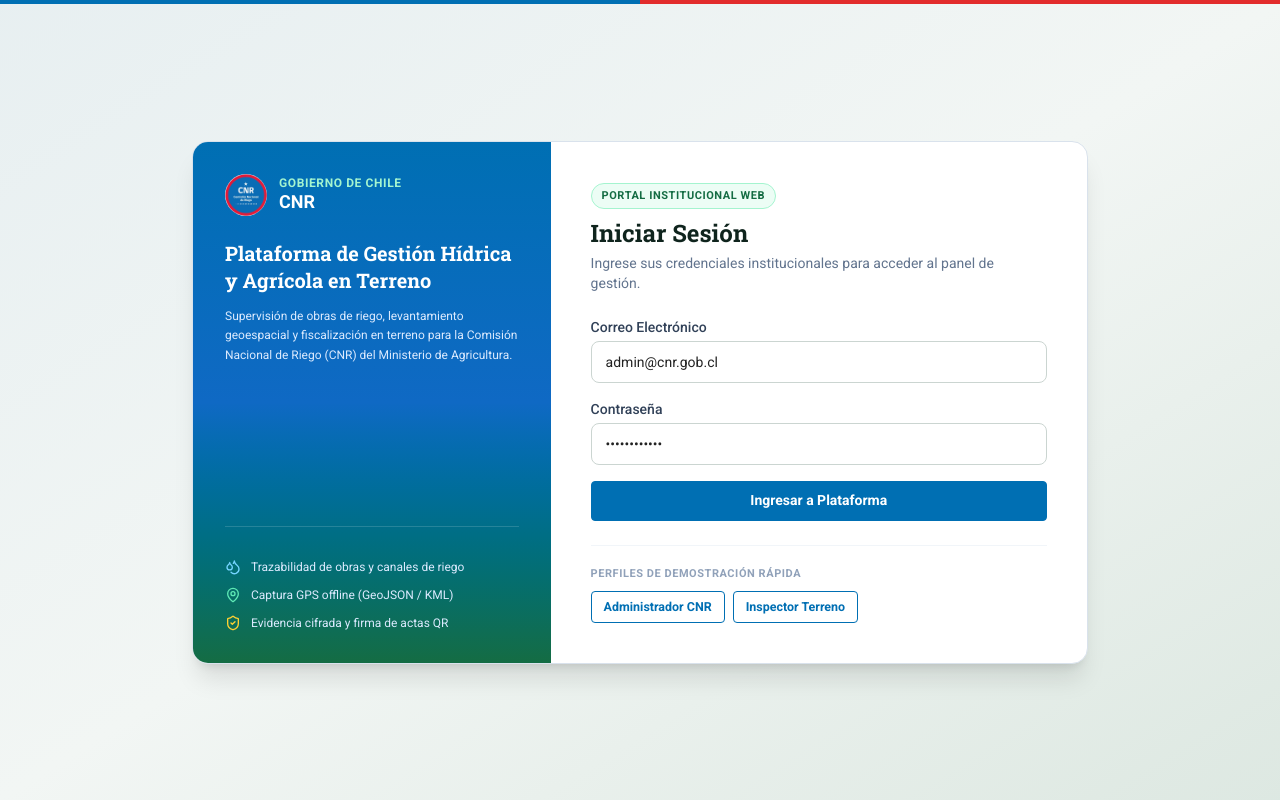
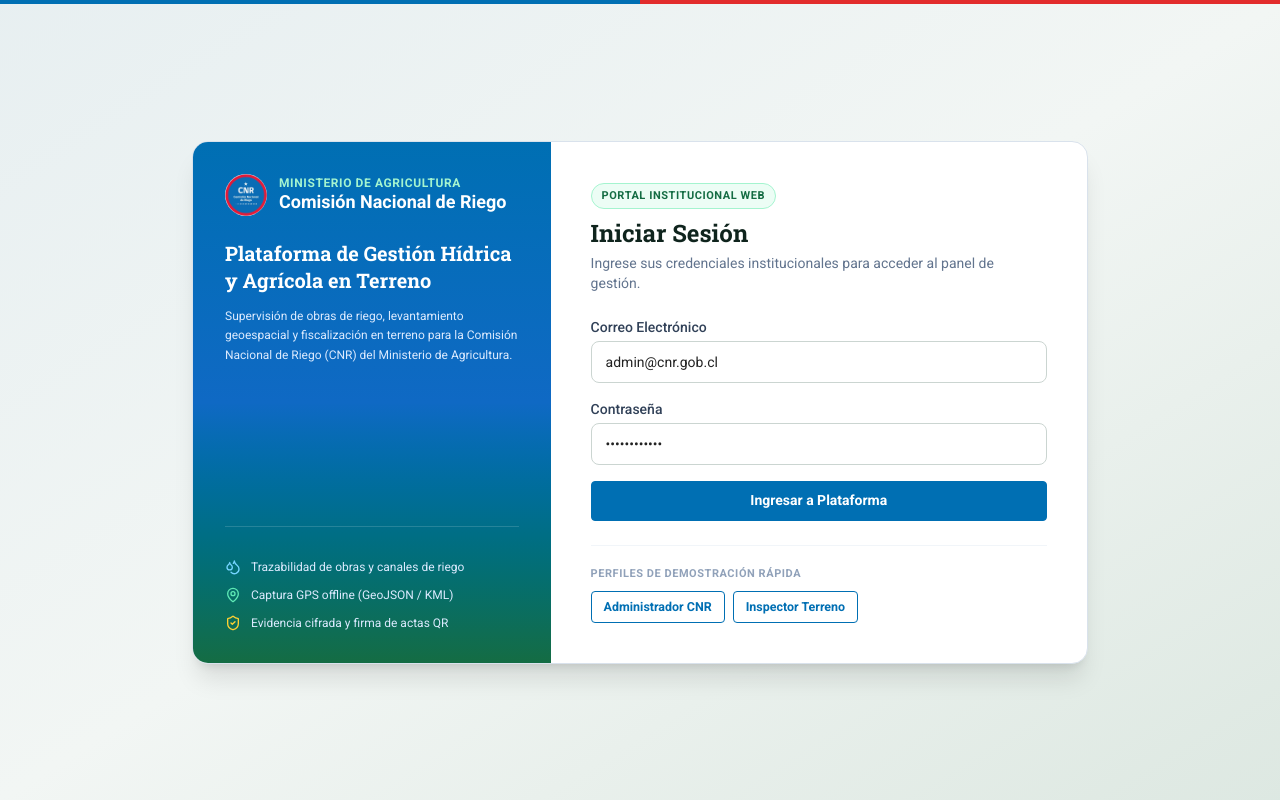
Before and after one commit to fgodoy93/app_CNR, a Next.js app in the folder apps/web/: page / in a window 1280 px wide. Built offline with nearby package versions, Linux system fonts and the light colour scheme.

Commit message:
style(login): replace Gobierno de Chile / CNR with Ministerio de Agricultura / Comisión Nacional de Riego

```diff
--- a/apps/web/src/app/page.tsx
+++ b/apps/web/src/app/page.tsx
@@ -49,9 +49,9 @@ export default function LoginPage() {
                 <BrandMark size={42} />
                 <div>
                   <div className="text-xs uppercase tracking-wider text-emerald-200 font-semibold">
-                    Gobierno de Chile
+                    Ministerio de Agricultura
                   </div>
-                  <div className="font-bold text-lg leading-tight">CNR</div>
+                  <div className="font-bold text-lg leading-tight">Comisión Nacional de Riego</div>
                 </div>
               </div>
 
```
